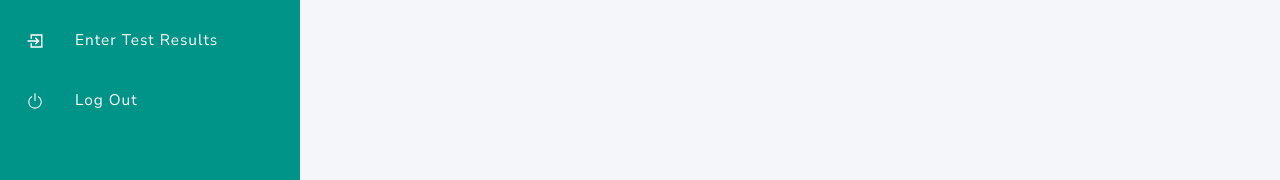
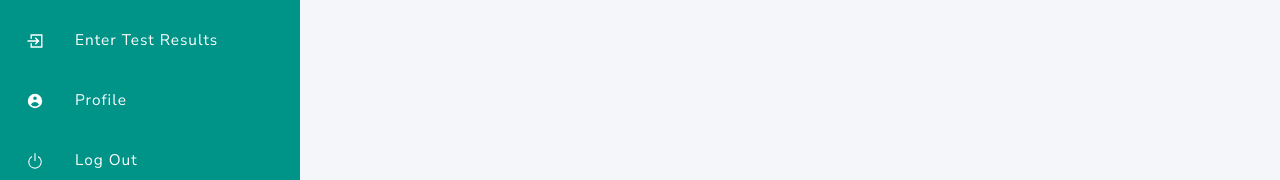
Before and after one commit to SEP-G11/Covid-Patient-tracker--frontend, a React (Create React App) app: page /hospitalAdmin/patientList in a window 1280 px wide. Shown: the part 390-570 px from the top of the page. Built offline with nearby package versions, Linux system fonts and the light colour scheme; sample sign-in values are in the browser's storage; what @react-pdf/renderer would draw is missing.

Commit message:
add profile

```diff
--- a/src/screens/Doctor_screens/DoctorSideNav.js
+++ b/src/screens/Doctor_screens/DoctorSideNav.js
@@ -13,7 +13,7 @@ import { CgEnter } from "react-icons/cg";
 import { TiDocumentAdd } from "react-icons/ti";
 import { ProSidebar } from "react-pro-sidebar";
 import '../../components/sidenavstyle.css';
-
+import {  HiUserCircle } from "react-icons/hi";
 import { NavLink } from 'react-router-dom';
 
 const DoctorSideNav = ({...props}) => {
@@ -122,6 +122,14 @@ const DoctorSideNav = ({...props}) => {
                         <span class="title">Enter Test Results</span>
                     </NavLink>
                 </li>
+                <li className={`list ${props.from === 'ups' && 'active'}`}>
+                    <b></b>
+                    <b></b>
+                    <NavLink to="/profile" className='a' onClick={collapseHandler}>
+                        <span className="icon"><HiUserCircle size={18}/></span>
+                        <span className="title">Profile</span>
+                    </NavLink>
+                </li>
 
                 <li>
                     <NavLink to="/" className="a" onClick={submitHandler}>
--- a/src/screens/HospitalAdmin_screens/HospitalAdminSideNav.js
+++ b/src/screens/HospitalAdmin_screens/HospitalAdminSideNav.js
@@ -10,6 +10,7 @@ import { AiOutlineFileSearch } from "react-icons/ai";
 import { BiTransfer } from "react-icons/bi";
 import { HiUserAdd ,HiUserRemove } from "react-icons/hi";
 import { CgEnter } from "react-icons/cg";
+import {  HiUserCircle } from "react-icons/hi";
 import { ProSidebar } from "react-pro-sidebar";
 import '../../components/sidenavstyle.css';
 
@@ -113,6 +114,14 @@ const HospitalAdminSideNav = ({...props})=> {
                         <span class="title">Enter Test Results</span>
                     </NavLink>
                 </li>
+                <li className={`list ${props.from === 'ups' && 'active'}`}>
+                    <b></b>
+                    <b></b>
+                    <NavLink to="/profile" className='a' onClick={collapseHandler}>
+                        <span className="icon"><HiUserCircle size={18}/></span>
+                        <span className="title">Profile</span>
+                    </NavLink>
+                </li>
                 <li>
                     <NavLink to="#" className="a" onClick={submitHandler}>
                     <span class="icon"><BsPower size={18}/></span>
```
